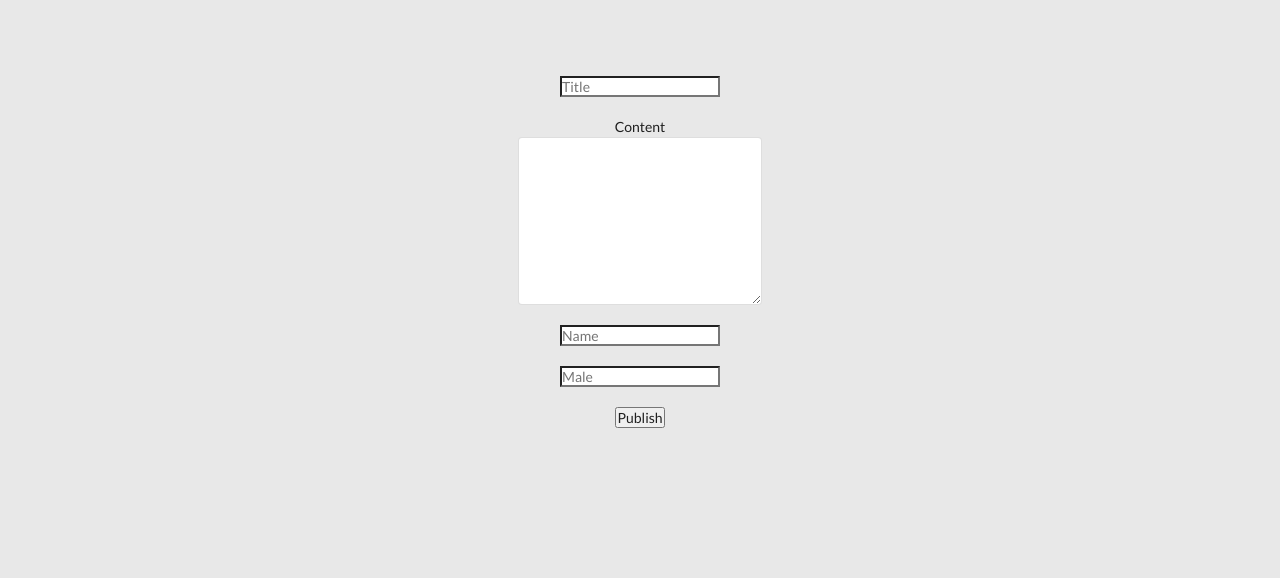
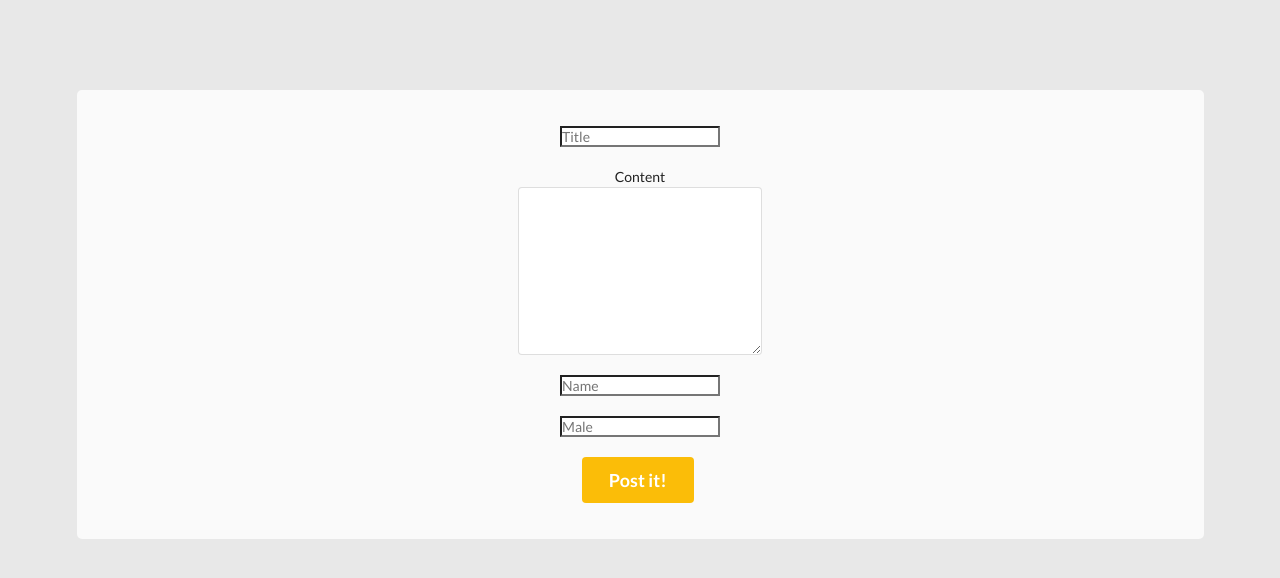
Before and after one commit to magicmychal/keepy, a PHP site: page / in a window 1280 px wide. Shown: the part 90-668 px from the top of the page. Run offline with PHP 8.4, Linux system fonts and the light colour scheme; some libraries are stand-ins or nearby versions; some web fonts are replaced.

Commit message:
added white background, colored button

```diff
--- a/index.html
+++ b/index.html
@@ -44,7 +44,9 @@
           <input type="text" placeholder="Male">
         </div>
     <br>
-        <input type="submit" value="Publish" >
+        <button class="ui big yellow button" data-vivaldi-spatnav-clickable="1" type="submit" value="Publish" >
+          Post it!
+        </button>
 	</form>
 </div>
 </div>
--- a/main.css
+++ b/main.css
@@ -24,6 +24,14 @@ body {
     float: right;
     font-family: 'Secular One', sans-serif; }
 
+.container {
+  background-color: #FAFAFA;
+  padding: 50px;
+  -webkit-border-radius: 5px;
+  -moz-border-radius: 5px;
+  -ms-border-radius: 5px;
+  border-radius: 5px; }
+
 .bodystyle {
   margin-top: 90px; }
 
--- a/main.scss
+++ b/main.scss
@@ -23,7 +23,7 @@ $yellowish: #FFFF8D;
 $greyish: #CFD8DC;
 $greenish: #CCFF90;
 
-$radius: 10px;
+$radius: 5px;
 
 *{
     margin:0;
@@ -58,6 +58,11 @@ body{
         font-family: 'Secular One', sans-serif;
     }
 }
+.container{
+    background-color: $white;
+    padding: 50px;
+    @include border-radius($radius);
+}
 
 .bodystyle{
     margin-top: 90px;
```
